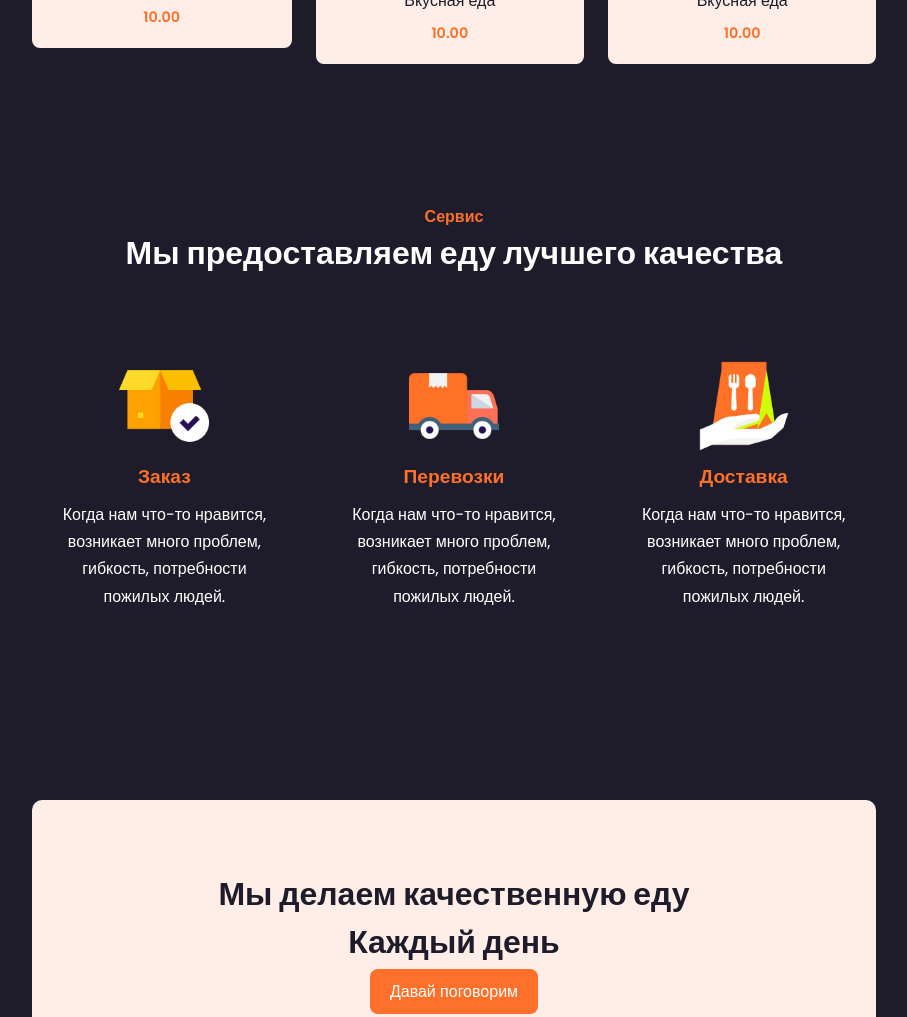
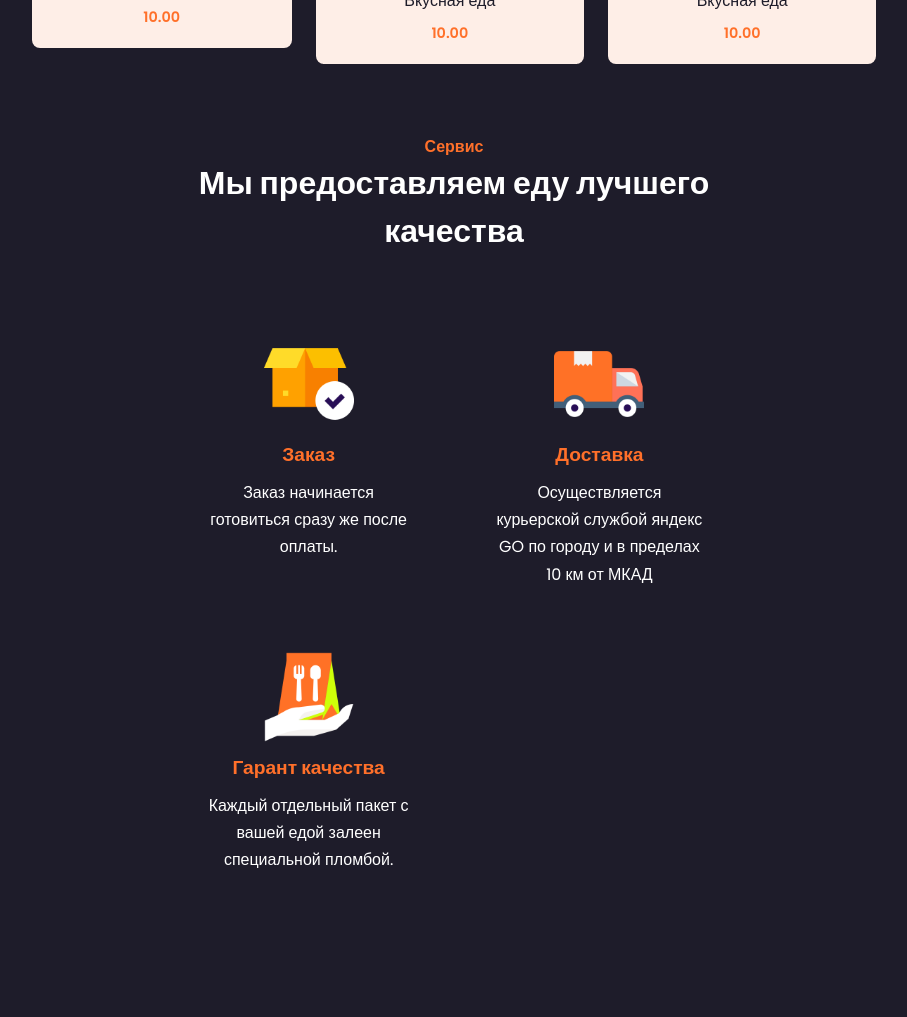
Before and after one commit to Molooy/Cafe.github.io, a plain HTML site: page index.html in a window 1280 px wide. Shown: the part 1773-2790 px from the top of the page, without its empty margins (186-1093 px from the left). Drawn offline with nearby package versions, Linux system fonts and the light colour scheme.

Commit message:
last commit

```diff
--- a/index.html
+++ b/index.html
@@ -95,7 +95,7 @@
 
 
             </div>
-         </section><section class="services" id="services">
+            <section class="services" id="services">
                 <div class="heading">
                     <span>Сервис</span>
                     <h2>Мы предоставляем еду лучшего качества</h2>
@@ -104,19 +104,19 @@
                     <div class="s-box">
                         <img src="s1.png">
                         <h3>Заказ</h3>
-                    <p>Когда нам что-то нравится, возникает много проблем, гибкость, потребности пожилых людей.</p>
+                        <p>Заказ начинается готовиться сразу же после оплаты.</p>
                     </div>
 
                     <div class="s-box">
                         <img src="s2.png">
-                    <h3>Перевозки</h3>
-                    <p>Когда нам что-то нравится, возникает много проблем, гибкость, потребности пожилых людей.</p>
+                        <h3>Доставка</h3>
+                        <p>Осуществляется курьерской службой яндекс GO  по городу и в пределах 10 км от МКАД</p>
                     </div>
 
                     <div class="s-box">
                         <img src="s3.png">
-                    <h3>Доставка</h3>
-                    <p>Когда нам что-то нравится, возникает много проблем, гибкость, потребности пожилых людей.</p>
+                        <h3>Гарант качества</h3>
+                        <p>Каждый отдельный пакет с вашей едой залеен специальной пломбой.</p>
                     </div>
 
                 </div>
```
Lines whose indentation alone changed are shown as unchanged.
